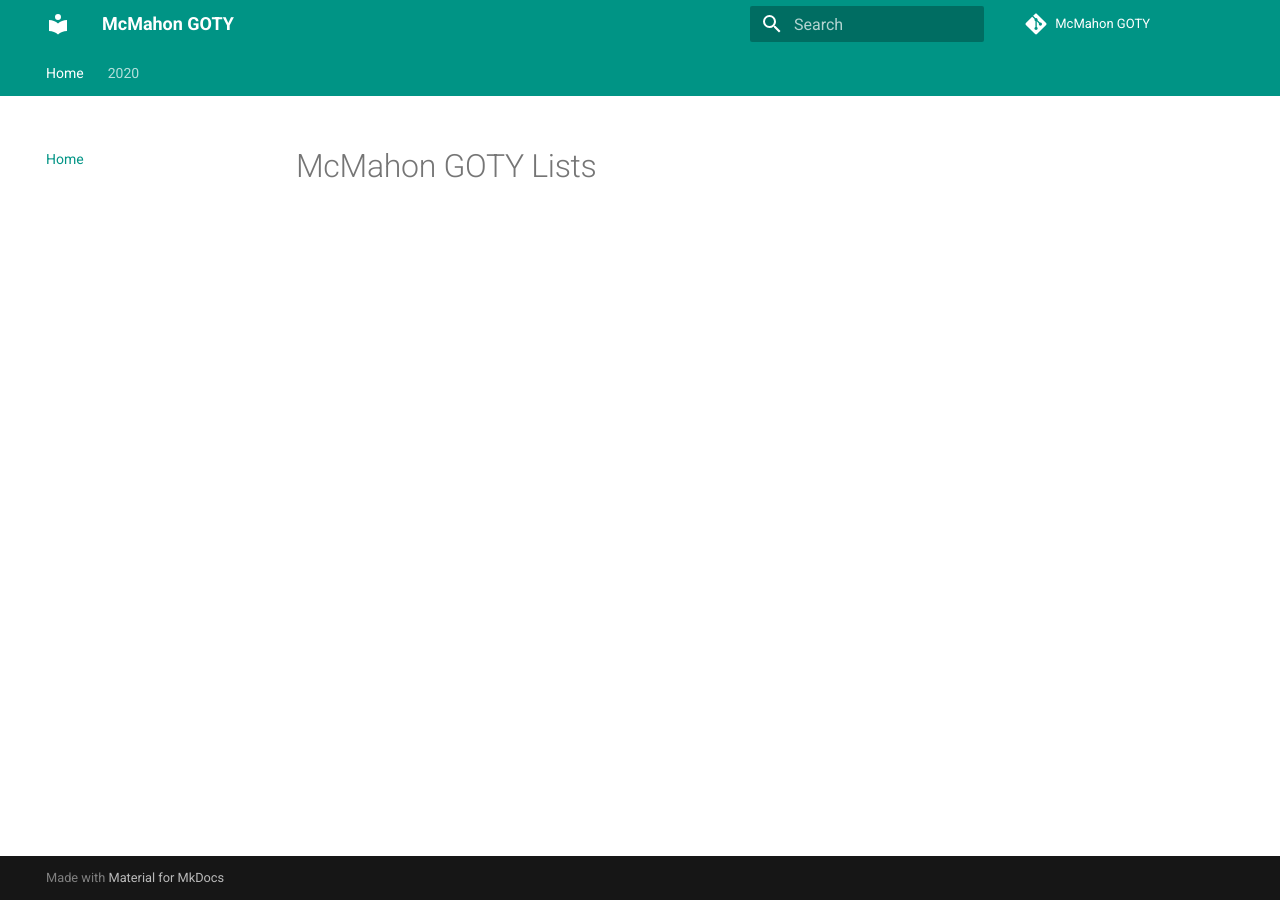
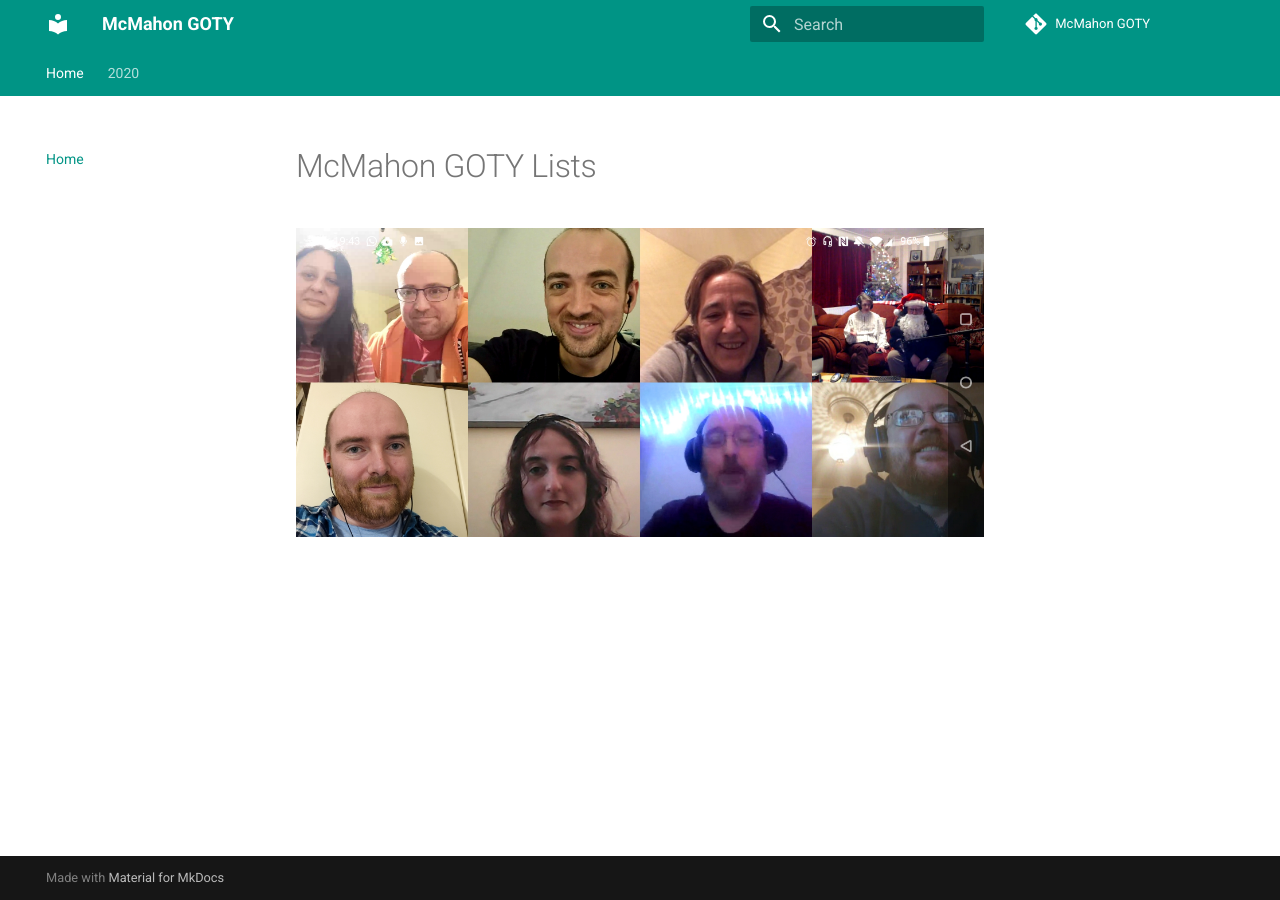
Before and after one commit to dan-mcm/goty, an MkDocs documentation site: the page built from docs/index.md, in a window 1280 px wide. Built offline with MkDocs 1.6.1 and Material for MkDocs 9.7.7, drawn with Linux system fonts in a browser that asks for light colours; comment, search, counter and statistics services are not loaded.

Commit message:
updated home image

```diff
--- a/docs/index.md
+++ b/docs/index.md
@@ -1 +1,3 @@
 # McMahon GOTY Lists
+
+<img src="../images/home/covidchristmas.jpg"/>
```
Also changed, not shown: docs/images/home/covidchristmas.jpg (added).
